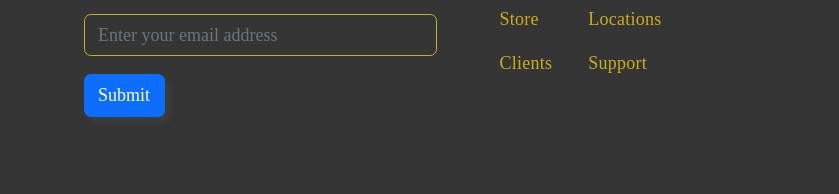
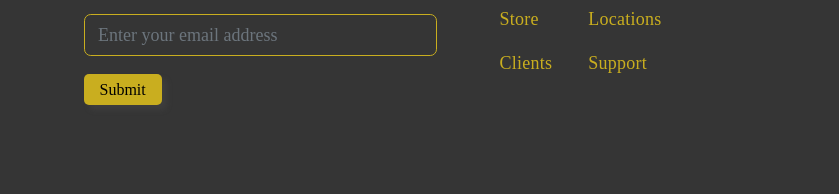
Before and after one commit to Nerdyxils/Blossoms-fashion-page, a plain HTML site: page index.html in a window 1280 px wide. Shown: the part 2735-2929 px from the top of the page, 0-839 px from the left. Drawn offline with nearby package versions, Linux system fonts and the light colour scheme; a web font is replaced by a local one.

Commit message:
footer submit button issue fixed

```diff
--- a/styles.css
+++ b/styles.css
@@ -274,7 +274,7 @@ header {
     border-color: #C9AE1F;
 }
 
-.sub-primary {
+.contact-form .sub-primary {
     /* width: 96px; */
     /* height: 32px; */
     font-size: 16px;
@@ -286,7 +286,7 @@ header {
     border-radius: 5px;
 }
 
-.sub-primary:hover {
+.contact-form .sub-primary:hover {
     background-color: transparent;
     border: 1px solid #C9AE1F;
     border-color: #C9AE1F;
```
